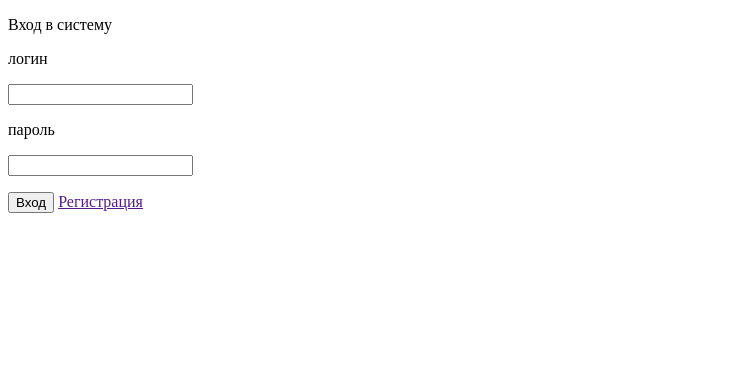
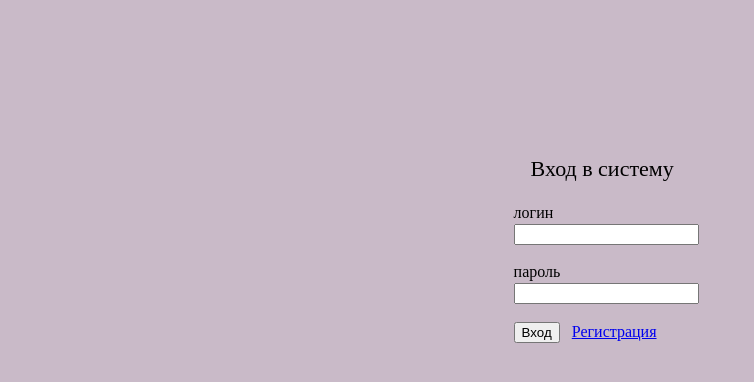
Before and after one commit to Xsizeonit/Battle_of_heroes, a plain HTML site: page client/index.html in a window 1280 px wide. Shown: the whole page, without its empty margins (0-754 px from the left). Drawn offline with Linux system fonts and the light colour scheme.

Commit message:
Add styles into index.html

```diff
--- a/client/index.html
+++ b/client/index.html
@@ -2,19 +2,20 @@
 <html>
 <head>
 	<meta charset="utf-8">
+	<link rel="stylesheet" type="text/css" href="style.css">
 	<title>Вход</title>
 </head>
 <body>
-	<div>
-		<p>Вход в систему</p>
-		<form>
-			<p>логин</p>
-			<input type="text" name ="user_login"><br>
+	<div class="form_style">
+		<p class="entry_text_mes">Вход в систему</p>
+		<form id="login_form">
+			<p class="labels">логин</p>
+			<input type="text" name ="user_login" class="part_form"><br>
 			<p class="labels">пароль</p>
-			<input type="password" name="user_password">
+			<input type="password" name="user_password" class="part_form" id = "password">
 			<p></p>
 			<input type="submit" name="button_submit" value="Вход">
-			<a href="" class=>Регистрация</a>
+			<a href="register.html" class="href_reg">Регистрация</a>
 		</form>
 		<p id="warning_message"></p>
 	</div>
--- /dev/null
+++ b/client/style.css
@@ -0,0 +1,33 @@
+
+body {
+	background-color: #c9bac8;
+}
+
+.form_style {
+	margin-left: 40%;
+	margin-right: 25%;
+	padding-top: 10%;
+}
+
+.part_form {
+	margin-bottom: 2px;
+}
+
+.entry_text_mes {
+	white-space: nowrap;
+	font-size: 22px;
+	margin-left: 17px;
+}
+
+.href_reg {
+	white-space: nowrap;
+	padding-left: 8px;
+}
+
+.labels {
+	margin-bottom: 2px;
+}
+
+#warning_message {
+	white-space: nowrap;
+}
```
Also changed, not shown: client/client.txt (deleted).
